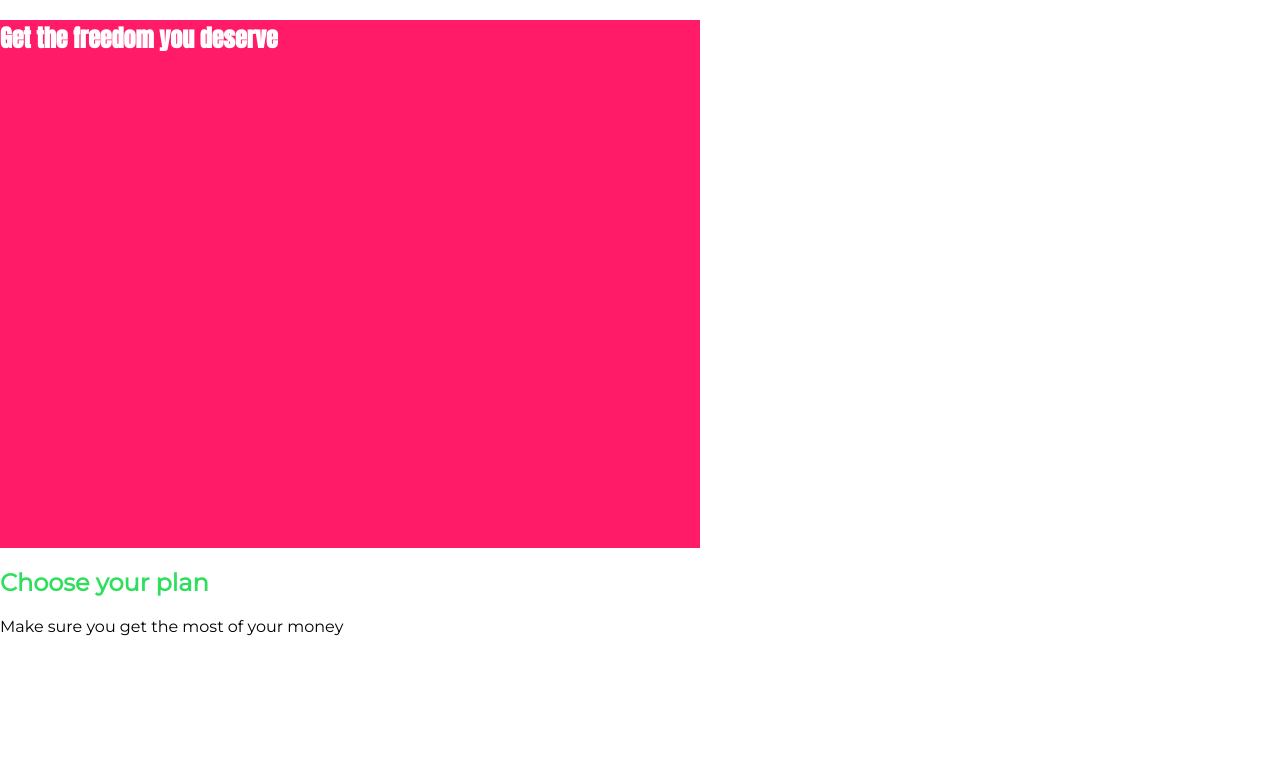
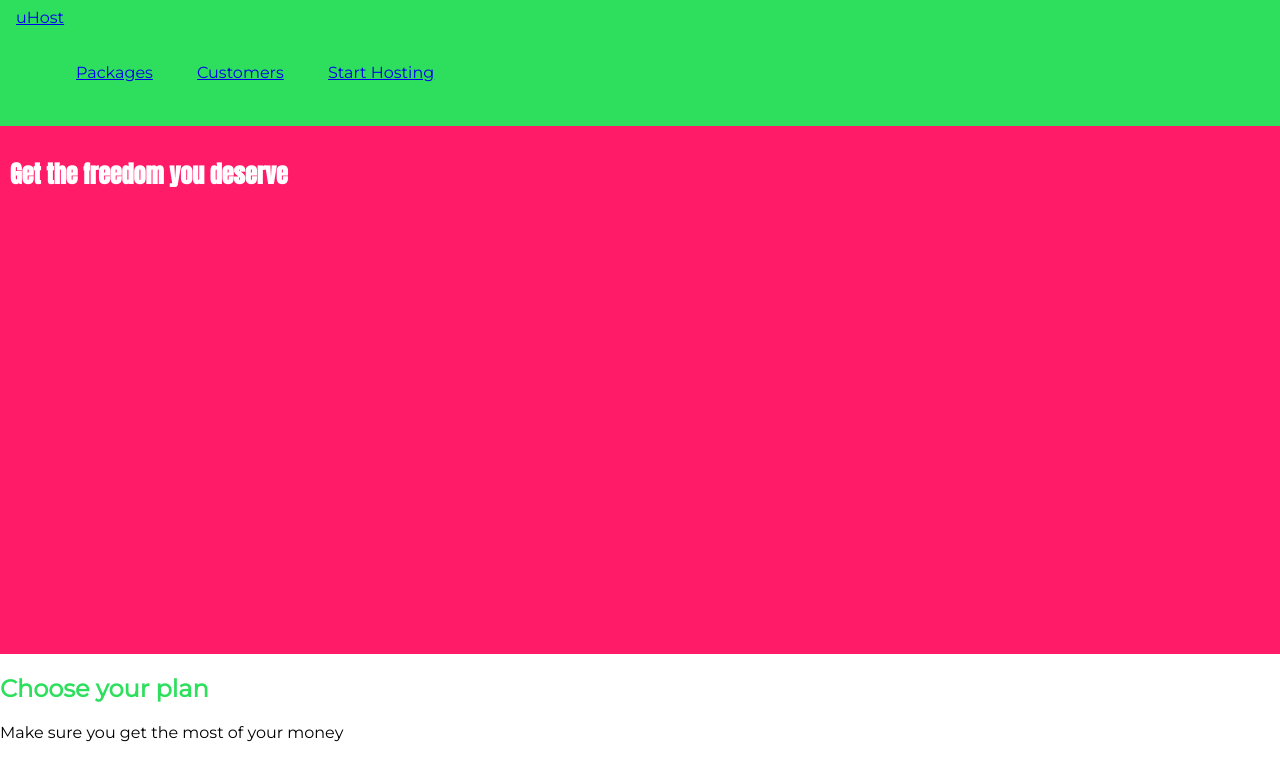
Before and after one commit to tmr12/CssWorkspace, a plain HTML site: page sampleApp/index.htm in a window 1280 px wide. Drawn offline with Linux system fonts and the light colour scheme.

Commit message:
35 understaing display property

```diff
--- a/sampleApp/index.htm
+++ b/sampleApp/index.htm
@@ -9,6 +9,26 @@
         <link href="https://fonts.googleapis.com/css2?family=Montserrat&display=swap" rel="stylesheet">
     </head>
     <body >
+        <header class="main-header">
+            <div>
+                <a href="index.html">
+                    uHost
+                </a>
+            </div>
+            <nav class="main-nav">
+                <ul class="main-nav--items">
+                    <li class="main-nav--item">
+                        <a href="packages/index.html">Packages</a>
+                    </li>
+                    <li class="main-nav--item">
+                        <a href="customers/index.html">Customers</a>
+                    </li >
+                    <li class="main-nav--item">
+                        <a href="start-hosting/index.html">Start Hosting</a>
+                    </li>
+                </ul>
+            </nav>
+        </header>
         <main>
             <section id="product-overview">
                 <h1> Get the freedom you deserve</h1>
--- a/sampleApp/main.css
+++ b/sampleApp/main.css
@@ -1,4 +1,7 @@
 
+* {
+    box-sizing: border-box;
+}
 body {
     font-family: 'Montserrat', sans-serif;
     margin: 0px;
@@ -7,8 +10,9 @@ body {
 
 #product-overview {
     background: #ff1b68;
-    width: 700px;
+    width: 100%;
     height: 528px;
+    padding: 10px;
 
 }
 .section-title {
@@ -19,3 +23,13 @@ body {
     color: white;
     font-family: 'Anton', sans-serif;
 }
+.main-header {
+    width: 100%;
+    background: #2ddf5c;
+    padding: 8px 16px;
+}
+
+.main-nav--item {
+    display:inline-block;
+    padding: 20px;
+}
```
